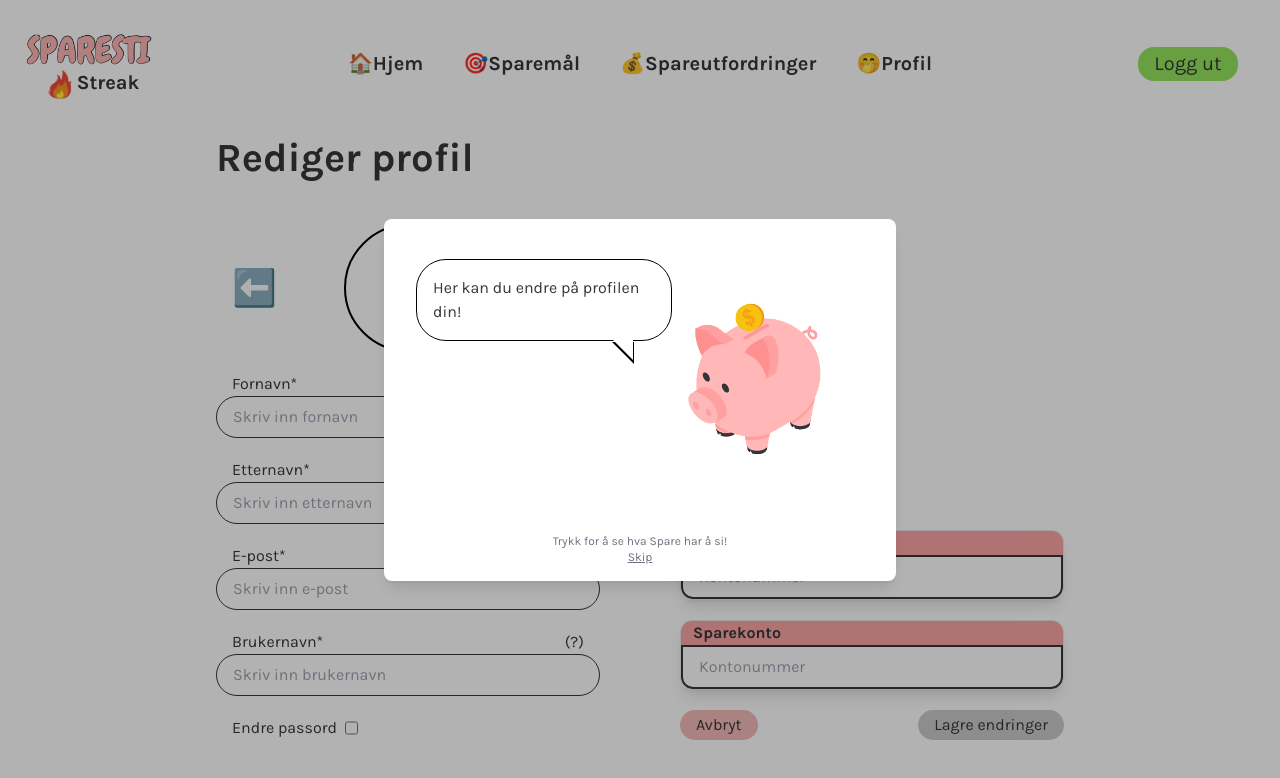
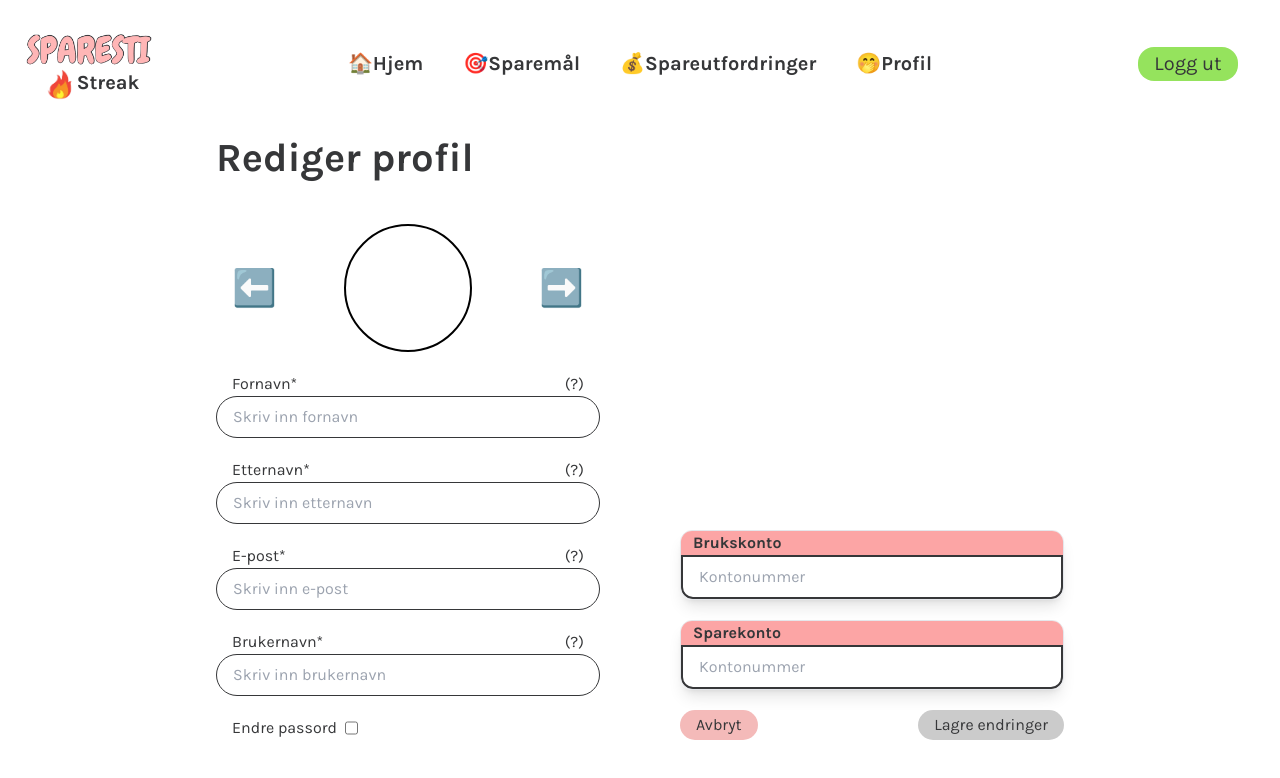
Before and after one commit to haruixu/SpareStiFrontend, a Vue app: page /profil/rediger in a window 1280 px wide. Shown: the top 778 px of the page. Built offline with nearby package versions, Linux system fonts and the light colour scheme; no server answers.

Commit message:
chore: run format checks

```diff
--- a/src/views/EditProfileView.vue
+++ b/src/views/EditProfileView.vue
@@ -51,10 +51,6 @@ const isSpendingAccountValid = computed(() =>
 const isSavingAccountValid = computed(() =>
     accountNumberRegex.test(profile.value.savingAccount.accNumber?.toString() || '')
 )
-
-const openInteractiveSpare = () => {
-  isModalOpen.value = true // Open the modalReset the flag since the speech will now be displayed
-}
 
 const isFormInvalid = computed(
     () =>
@@ -215,7 +211,7 @@ const saveChanges = async () => {
                     :png-size="10"
                     :speech="['Her kan du endre på profilen din!']"
                     direction="left"
-                    :isModalOpen="openInteractiveSpare"
+                    :isModalOpen="isModalOpen"
                 />
 
                 <CardTemplate>
--- a/src/views/ProfileView.vue
+++ b/src/views/ProfileView.vue
@@ -48,7 +48,6 @@ const welcome = computed(() => {
 const openInteractiveSpare = () => {
     isModalOpen.value = true
 }
-
 </script>
 
 <template>
```
Also changed, not shown: src/views/ViewGoalView.vue (indentation only). Lines whose indentation alone changed are shown as unchanged.
